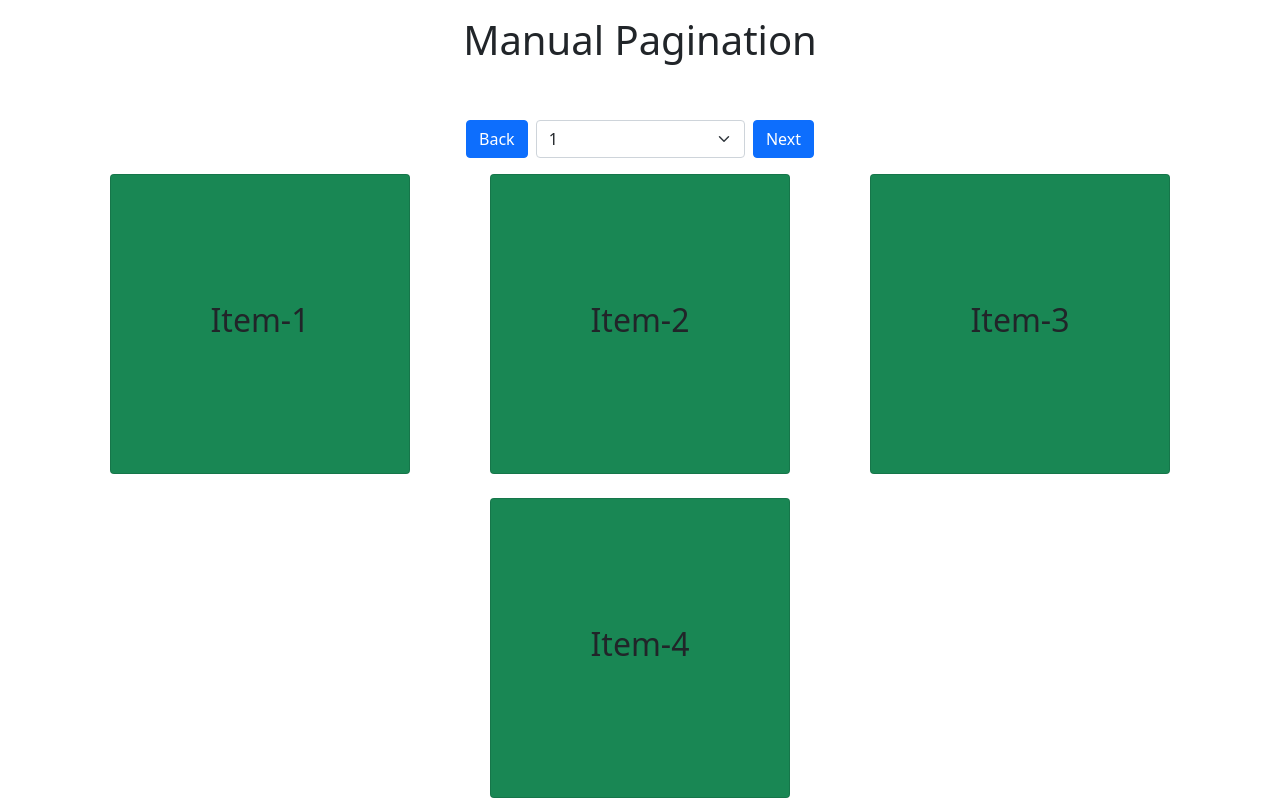
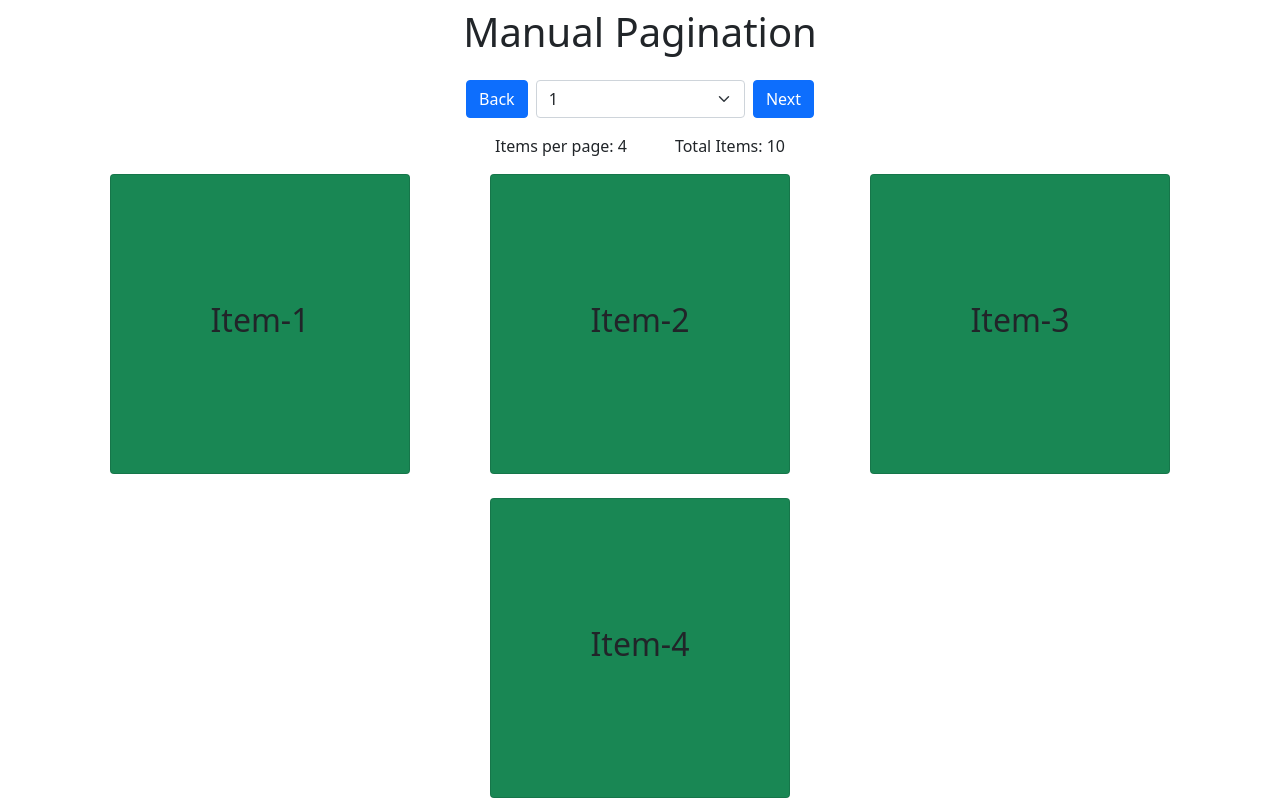
Before and after one commit to nkp1111/manual-pagination, a plain HTML site: page index.html in a window 1280 px wide. Drawn offline with nearby package versions, Linux system fonts and the light colour scheme.

```diff
--- a/index.html
+++ b/index.html
@@ -14,15 +14,20 @@
 
 <body>
   <main class="container h-100 d-flex flex-column">
-    <h1 class="text-center text-dark mt-3">Manual Pagination</h1>
+    <h1 class="text-center text-dark mt-2">Manual Pagination</h1>
 
     <!-- pagination control  -->
-    <div class="d-flex gap-2 justify-content-center w-75 mx-auto justify-end mt-5">
+    <div class="d-flex gap-2 justify-content-center w-75 mx-auto justify-end mt-3">
       <button type="button" class="btn btn-primary back-btn">Back</button>
       <select name="page" id="page" title="current page" class="form-select w-25">
         <option value="1" selected>1</option>
       </select>
       <button type="button" class="btn btn-primary next-btn">Next</button>
+    </div>
+
+    <div class="d-flex gap-5 justify-content-center w-75 mx-auto justify-end mt-3">
+      <span>Items per page: 4</span>
+      <span>Total Items: 10</span>
     </div>
 
     <!-- paginated items  -->
@@ -90,7 +95,7 @@
     // pagination control elements
     const backBtn = document.querySelector(".back-btn");
     const nextBtn = document.querySelector(".next-btn");
-    const selectEl = document.querySelector("select");
+    const selectEl = document.querySelector("#page");
     // current page selected (converted to number)
     let pageSelected = +selectEl.value;
 
```
Also changed, not shown: 1 other file.
